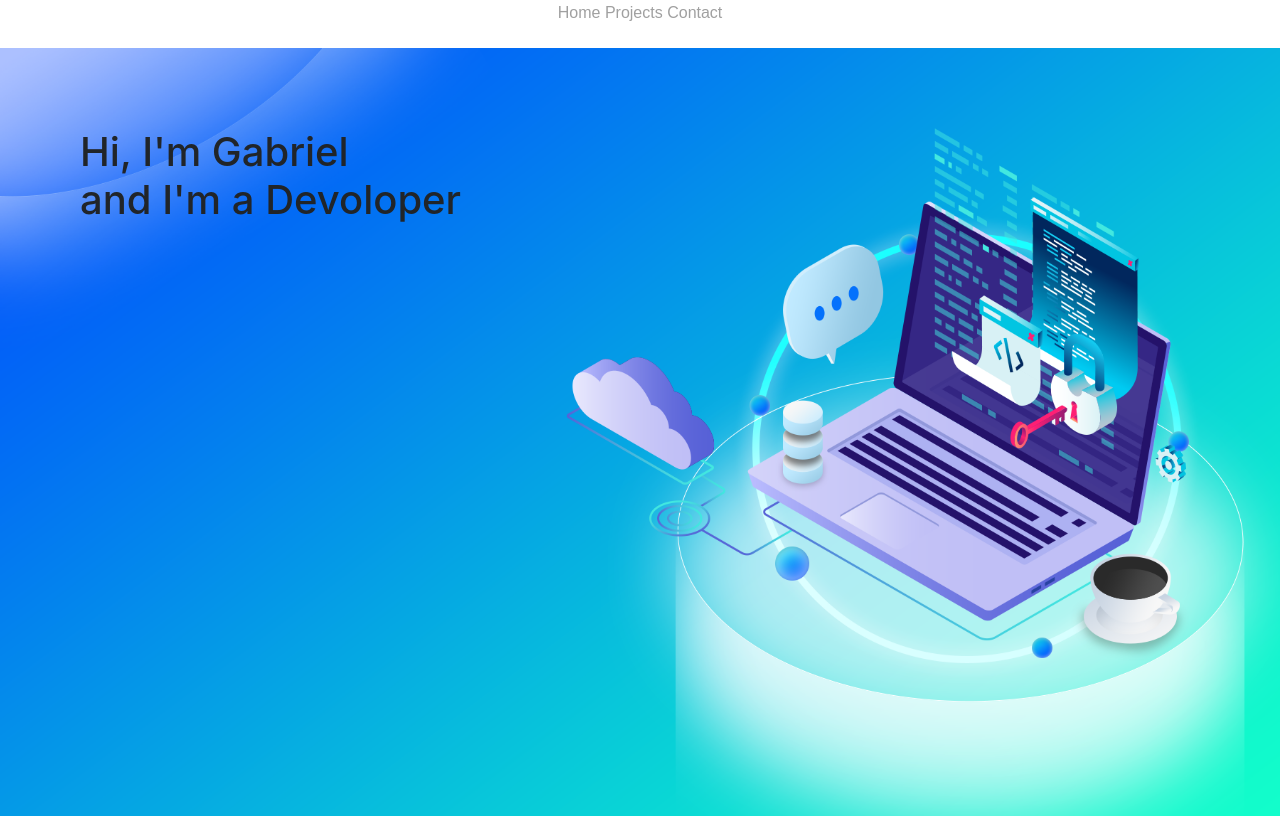
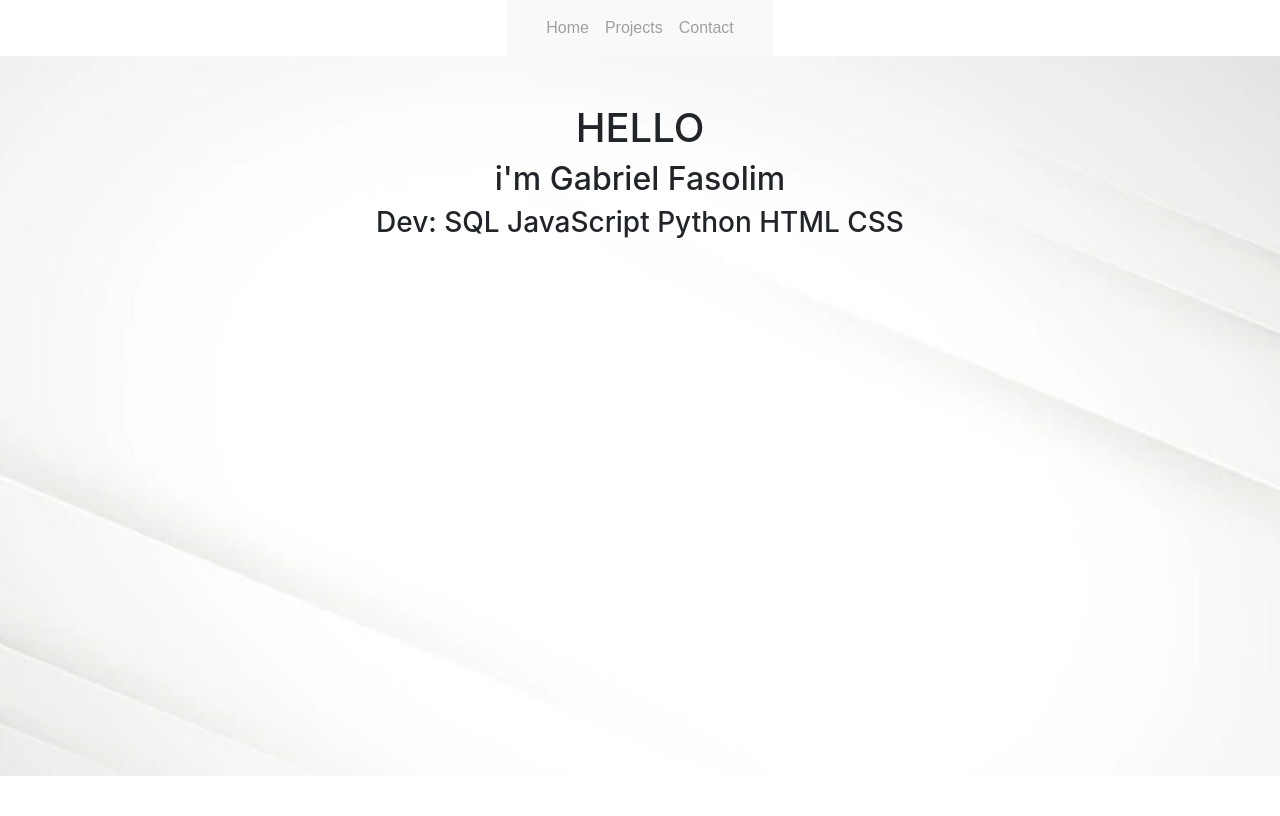
Before and after one commit to GabrielFasolim/MyWebpg, a plain HTML site: page index.html in a window 1280 px wide. Drawn offline with Linux system fonts and the light colour scheme.

Commit message:
Mudança de layout

```diff
--- a/index.html
+++ b/index.html
@@ -12,18 +12,33 @@
 </head>
 <body>
     <header class="header">
-        <nav>
-            <div class="navy">
-                <a href="Home">Home</a>
-                <a href="Projetos">Projects</a>
-                <a href="Contato">Contact</a>
+        <nav class="navbar navbar-expand-lg bg-light">
+            <div class="container-fluid">
+              <button class="navbar-toggler" type="button" data-bs-toggle="collapse" data-bs-target="#navbarNav" aria-controls="navbarNav" aria-expanded="false" aria-label="Toggle navigation">
+                <span class="navbar-toggler-icon"></span>
+              </button>
+              <div class="collapse navbar-collapse" id="navbarNav">
+                <ul class="navbar-nav">
+                  <li class="nav-item">
+                    <a class="nav-link active" aria-current="page" href="#">Home</a>
+                  </li>
+                  <li class="nav-item">
+                    <a class="nav-link" href="#">Projects</a>
+                  </li>
+                  <li class="nav-item">
+                    <a class="nav-link" href="#">Contact</a>
+                  </li>
+                </ul>
+              </div>
             </div>
-        </nav>
+          </nav>
     </header>
     <div class="intro">
-        <h1 class="Titulo">Hi, I'm Gabriel <br> and I'm a Devoloper
-        </h1>
-
+        <div class="textintro">
+            <H1 class="tittleHello">HELLO</H1>
+            <h2>i'm Gabriel Fasolim</h2>
+            <h3>Dev: SQL JavaScript Python HTML CSS</h3>
+        </div>
     </div>
 
 
--- a/style.css
+++ b/style.css
@@ -1,16 +1,10 @@
-.header{
-    display: flex;
-    justify-content: center;
-    width: 100%;
-    height: 6vh;
 
-
-}
 header a{
     position: relative;
     text-decoration: none;
     font-family: 'Poppins',sans-serif;
     color: #a0a0a0;
+    padding-left: 2rem;
 
 }
 header a:after{
@@ -27,26 +21,34 @@ header a:after{
 header a:hover:after{
     width: 100%;
 }
-.navy{
+
+
+.header{
+    display: flex;
+    justify-items: center;
     justify-content: center;
-    text-decoration: none;
-    text-transform: none;
+
+
 
 }
 
 .intro{
-    display: flex;
-    background-image: url(./assets/pccafe.png);
-    width: 100%;
-    height:calc(100vh - 4vh);
+    background-image: url(assets/Wallwhite.jpg);
+    background-size: cover;
+    background-repeat: no-repeat;
     background-position: center;
-    background-size:cover;
-    background-repeat: no-repeat;
-
+    height:calc(100vh - 10vh);
 
 }
 
-.Titulo{
-    margin-left: 5rem;
-    margin-top: 5rem;
+.textintro{
+
+    display: flex;
+    align-items: center;
+    flex-direction: column;
+    justify-content: center;
 }
+
+.tittleHello{
+    margin-top: 3rem;
+}
```
Also changed, not shown: assets/Wallwhite.jpg (added), assets/Whiteback.webp (added).
